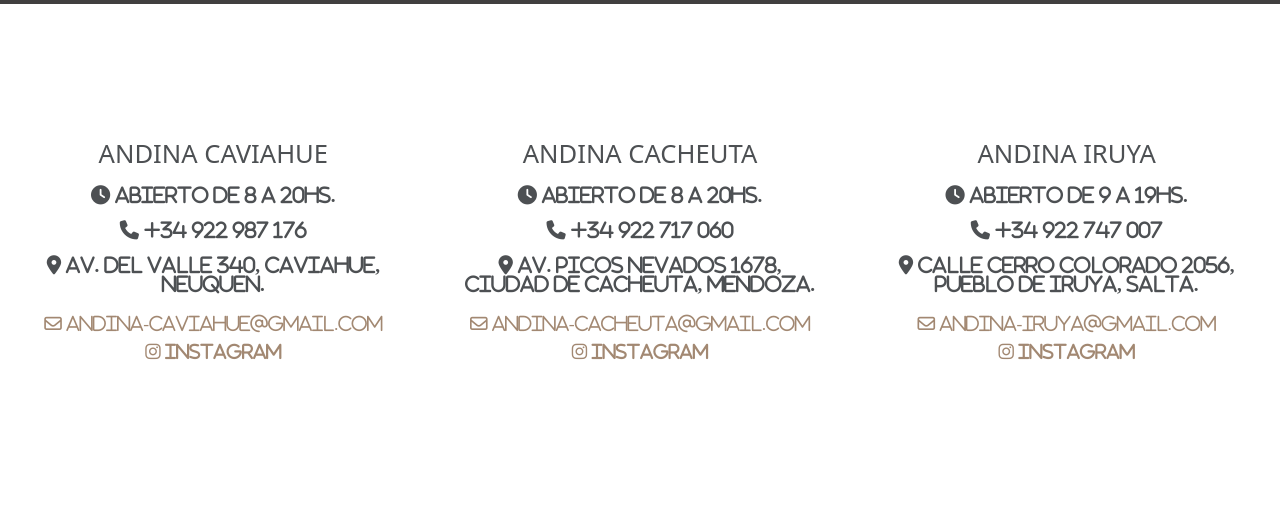
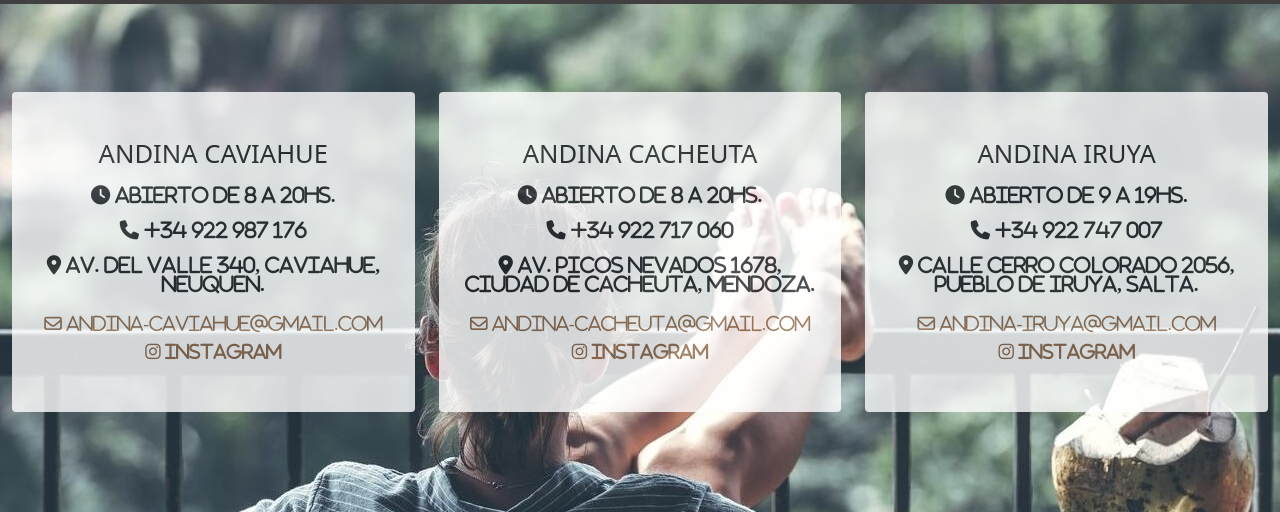
Before and after one commit to NatiCastro/proyecto-coder-andinaspa, a website: page contacto.html in a window 1280 px wide. Shown: the part 68-580 px from the top of the page. Drawn offline with nearby package versions, Linux system fonts and the light colour scheme; the site is published under a folder, as on GitHub Pages, so addresses that start at the root find nothing; files whose address does not match are found by name.

Commit message:
commit url

```diff
--- a/scss/_contacto.scss
+++ b/scss/_contacto.scss
@@ -17,7 +17,7 @@ $color-8: #8c6b4f;
 $color-9: #403429;
 
 .contact__container {
-  background-image: url(/imagenes/duchas_edit.png);
+  background-image: url(imagenes/duchas_edit.png);
   width: 100%;
   height: auto;
   margin-top: 3.5rem;
--- a/scss/_mediaqueries.scss
+++ b/scss/_mediaqueries.scss
@@ -291,7 +291,7 @@ $gris-claro: rgb(95, 90, 90);
 
 @media (min-width: 600px) {
   .contact__container {
-    background-image: url(/imagenes/mascara.jpg);
+    background-image: url(imagenes/mascara.jpg);
     width: 100%;
     height: auto;
     margin-top: 3.5rem;
@@ -302,7 +302,7 @@ $gris-claro: rgb(95, 90, 90);
 }
 @media (min-width: 768px) {
   .contact__container {
-    background-image: url(/imagenes/imagenprincipal.jpg);
+    background-image: url(imagenes/imagenprincipal.jpg);
     width: 100%;
     height: auto;
     margin-top: 3.5rem;
```
Also changed, not shown: css/style.css.
